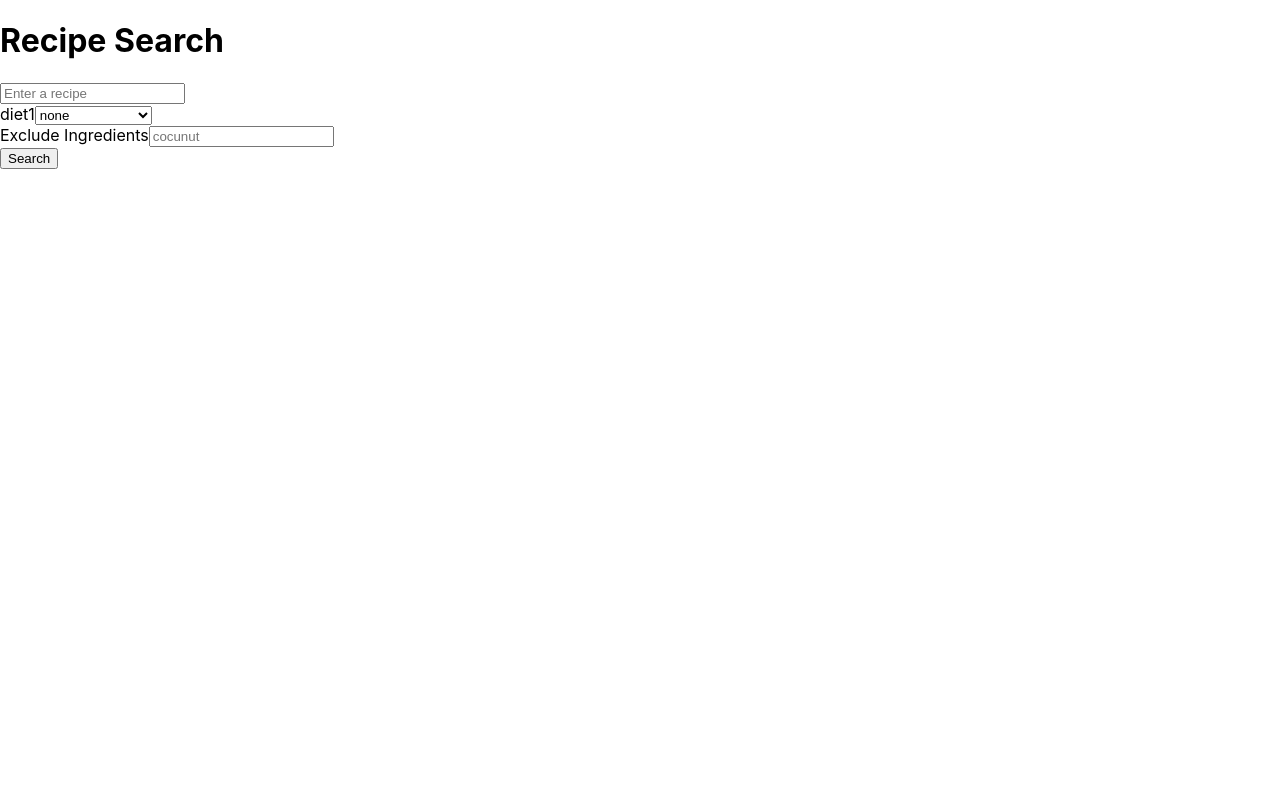
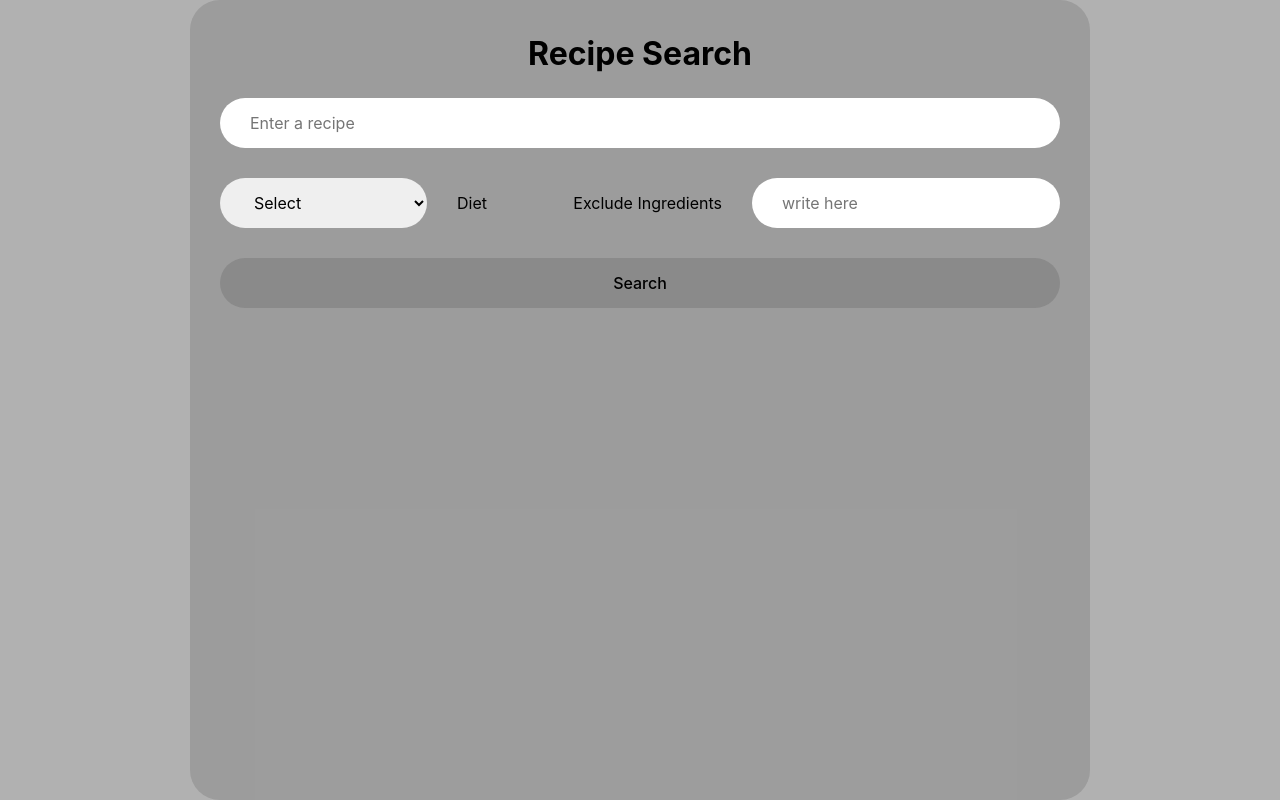
Before and after one commit to Potykun/react_recipesProject, a React (Create React App) app: page / in a window 1280 px wide. Built offline with nearby package versions, Linux system fonts and the light colour scheme.

Commit message:
add with style

```diff
--- a/src/App.css
+++ b/src/App.css
@@ -1,5 +1,6 @@
 .App {
 	text-align: center;
+	background-color: #2c2c2c27;
 }
 
 .App-logo {
--- a/src/Components/Body/Body.jsx
+++ b/src/Components/Body/Body.jsx
@@ -1,5 +1,6 @@
 import React from "react";
 import { useState } from "react";
+import "./body.css";
 
 import axios from "axios";
 export default function Body() {
@@ -17,6 +18,8 @@ export default function Body() {
 			excludeIngredients: exclude,
 			number: "20",
 			offset: "0",
+			addRecipeInformation: true,
+			maxReadyTime: 100,
 		},
 		headers: {
 			"x-rapidapi-host":
@@ -35,8 +38,8 @@ export default function Body() {
 		}
 	};
 	return (
-		<div className="">
-			<h1 className="">Recipe Search</h1>
+		<div className="bodytr">
+			<h1 className="header">Recipe Search</h1>
 			{/* <h2 className="">Search recipes from all over the world.</h2> */}
 			<form
 				className="form"
@@ -56,19 +59,18 @@ export default function Body() {
 					}}
 				/>
 				<div className="diet">
-					<div className="">
-						<label className="">diet1</label>
+					<div className="Exclude">
 						<select
 							className=""
 							onChange={(e) => setdiet1(e.target.value)}
 						>
 							{[
-								"none",
-								"pescetarian",
-								"lacto vegetarian",
-								"ovo vegetarian",
-								"vegan",
-								"vegetarian",
+								"Select",
+								"Pescetarian",
+								"Lacto vegetarian",
+								"Ovo vegetarian",
+								"Vegan",
+								"Vegetarian",
 							].map((diet1, indx) => {
 								return (
 									<option
@@ -80,13 +82,14 @@ export default function Body() {
 								);
 							})}
 						</select>
+						<label>Diet</label>
 					</div>
 					<div className="Exclude">
 						<label className="">Exclude Ingredients</label>
 						<input
 							type="text"
 							className=""
-							placeholder="cocunut"
+							placeholder="write here"
 							onChange={(e) => setExclude(e.target.value)}
 						></input>
 					</div>
@@ -100,43 +103,31 @@ export default function Body() {
 			</form>
 			{response && ( // Render only if response is not null
 				<div className="responce">
-					<div
-						className="cnt-item"
-						style={{
-							display: "grid",
-							gridTemplateColumns: "repeat(3, 1fr)",
-						}}
-					>
+					<div className="cnt-item">
 						{response.map((recipe) => (
 							<div
 								key={recipe.id}
 								className="responce-item"
 							>
-								<div className="">
-									<div className="">
-										<div className="">
-											<span className="">
+								<span className="imageSpan">
 									<img
 										src={recipe.image}
 										className=""
 										alt={recipe.id}
 									/>
 								</span>
-										</div>
-										<div className="">
-											<h3 className="">{recipe.title}</h3>
+								<div className="itemDescription">
+									<h3 className="titleRecipes">{recipe.title}</h3>
 									<span className="">
-												Ready in {recipe.readyInMinutes} minutes -{" "}
-												{recipe.servings} Servings
+										Ready in {recipe.readyInMinutes} minutes <br />{" "}
 									</span>
+									<span>{recipe.servings} Servings</span>
 									<a
 										className=""
 										href={recipe.sourceUrl}
 									>
 										Go to Recipe
 									</a>
-										</div>
-									</div>
 								</div>
 							</div>
 						))}
--- /dev/null
+++ b/src/Components/Body/body.css
@@ -0,0 +1,131 @@
+.bodytr {
+	padding: 30px;
+	background-color: #2c2c2c27;
+	min-height: 100vh;
+	max-width: 900px;
+	border-radius: 30px;
+	margin: 0 auto;
+}
+.form {
+	display: grid;
+	gap: 30px;
+	margin-bottom: 50px;
+}
+input {
+	/* width: 300px; */
+	height: 50px;
+	border-radius: 30px;
+	padding: 0px 30px;
+	outline: none;
+	border: none;
+}
+a {
+	text-decoration: none;
+	color: inherit;
+}
+select {
+	/* width: 300px; */
+	height: 50px;
+	border-radius: 30px;
+	padding: 0px 30px;
+	border: none;
+	outline: none;
+}
+.buttonSearch {
+	height: 50px;
+	border-radius: 30px;
+	padding: 5px 30px;
+	border: none;
+	background-color: #2c2c2c27;
+	font-weight: 500;
+}
+.diet {
+	display: flex;
+	justify-content: space-between;
+	align-items: center;
+}
+.Exclude {
+	display: flex;
+	gap: 30px;
+	align-items: center;
+}
+.header {
+	text-align: center;
+	padding-bottom: 20px;
+}
+.cnt-item {
+	/* background-color: #2c2c2c27; */
+	display: grid;
+	grid-template-columns: repeat(3, 1fr);
+	justify-content: center;
+	gap: 30px;
+	border-radius: 10px;
+}
+
+.responce-item {
+	display: flex;
+	flex-direction: column;
+	align-items: center;
+	gap: 20px;
+	background-color: #2c2c2c27;
+	border-radius: 10px;
+	overflow: hidden;
+	outline: none;
+}
+.itemDescription {
+	display: flex;
+	flex-direction: column;
+	gap: 20px;
+	padding: 20px;
+	align-items: center;
+	flex: 1 1 auto;
+}
+.itemDescription span {
+	flex: 1 1 auto;
+}
+.itemDescription a {
+	background-color: #2c2c2c27;
+	display: flex;
+	width: 100%;
+	align-items: center;
+	justify-content: center;
+	padding: 14px;
+	border-radius: 30px;
+	font-weight: 500;
+}
+.imageSpan {
+	display: block;
+	/* min-height: 100%; */
+	height: 250px;
+	overflow: hidden;
+	/* flex: 1 1 auto; */
+	img {
+		display: block;
+		height: 100%;
+		max-width: 100%;
+		border-radius: 10px;
+
+		/* min-width: 100%; */
+		/* min-height: 100%; */
+		object-fit: cover;
+		/* width: 100%; */
+		/* border-radius: 10px; */
+	}
+}
+.titleRecipes {
+	text-align: center;
+}
+@media (max-width: 900px) {
+	.cnt-item {
+		grid-template-columns: repeat(1, 1fr);
+	}
+	.diet {
+		flex-direction: column;
+		align-items: normal;
+		row-gap: 30px;
+	}
+	.Exclude {
+		flex: 1 1 auto;
+		justify-content: space-between;
+	}
+}
--- a/src/index.css
+++ b/src/index.css
@@ -1,6 +1,3 @@
-@tailwind base;
-@tailwind components;
-@tailwind utilities;
 body {
 	margin: 0;
 	font-family: -apple-system, BlinkMacSystemFont, "Segoe UI", "Roboto",
@@ -14,3 +11,84 @@ code {
 	font-family: source-code-pro, Menlo, Monaco, Consolas, "Courier New",
 		monospace;
 }
+body {
+	background-color: #b1b1b1;
+	margin: 30px;
+}
+*,
+*::before,
+*::after {
+	box-sizing: border-box;
+}
+
+/* Убираем внутренние отступы */
+ul[class],
+ol[class] {
+	padding: 0;
+}
+
+/* Убираем внешние отступы */
+body,
+h1,
+h2,
+h3,
+h4,
+p,
+ul[class],
+ol[class],
+li,
+figure,
+figcaption,
+blockquote,
+dl,
+dd {
+	margin: 0;
+}
+
+/* Выставляем основные настройки по-умолчанию для body */
+body {
+	min-height: 100vh;
+	scroll-behavior: smooth;
+	text-rendering: optimizeSpeed;
+	line-height: 1.5;
+}
+
+/* Удаляем стандартную стилизацию для всех ul и il, у которых есть атрибут class*/
+ul[class],
+ol[class] {
+	list-style: none;
+}
+
+/* Элементы a, у которых нет класса, сбрасываем до дефолтных стилей */
+a:not([class]) {
+	text-decoration-skip-ink: auto;
+}
+
+/* Упрощаем работу с изображениями */
+img {
+	max-width: 100%;
+	display: block;
+}
+
+/* Указываем понятную периодичность в потоке данных у article*/
+article > * + * {
+	margin-top: 1em;
+}
+
+/* Наследуем шрифты для инпутов и кнопок */
+input,
+button,
+textarea,
+select {
+	font: inherit;
+}
+
+/* Удаляем все анимации и переходы для людей, которые предпочитай их не использовать */
+@media (prefers-reduced-motion: reduce) {
+	* {
+		animation-duration: 0.01ms !important;
+		animation-iteration-count: 1 !important;
+		transition-duration: 0.01ms !important;
+		scroll-behavior: auto !important;
+	}
+}
```
Lines whose indentation alone changed are shown as unchanged.
